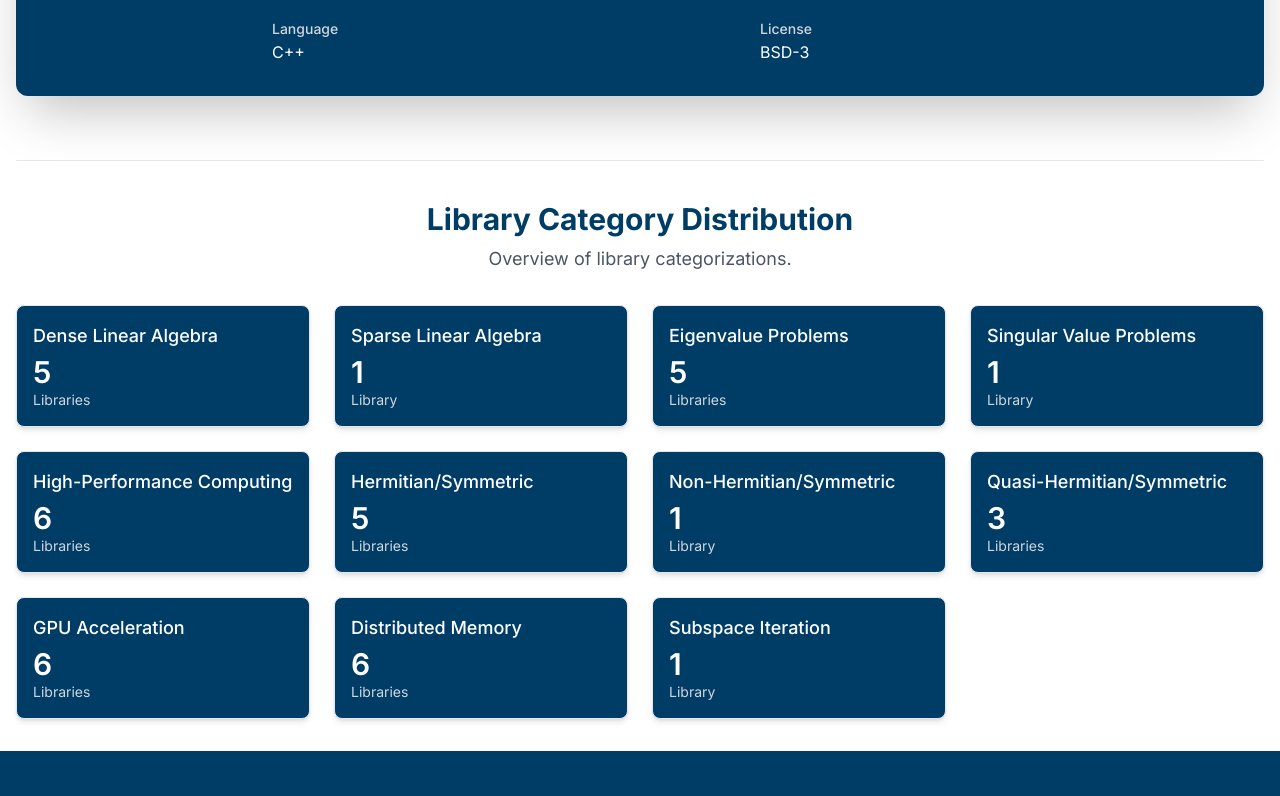
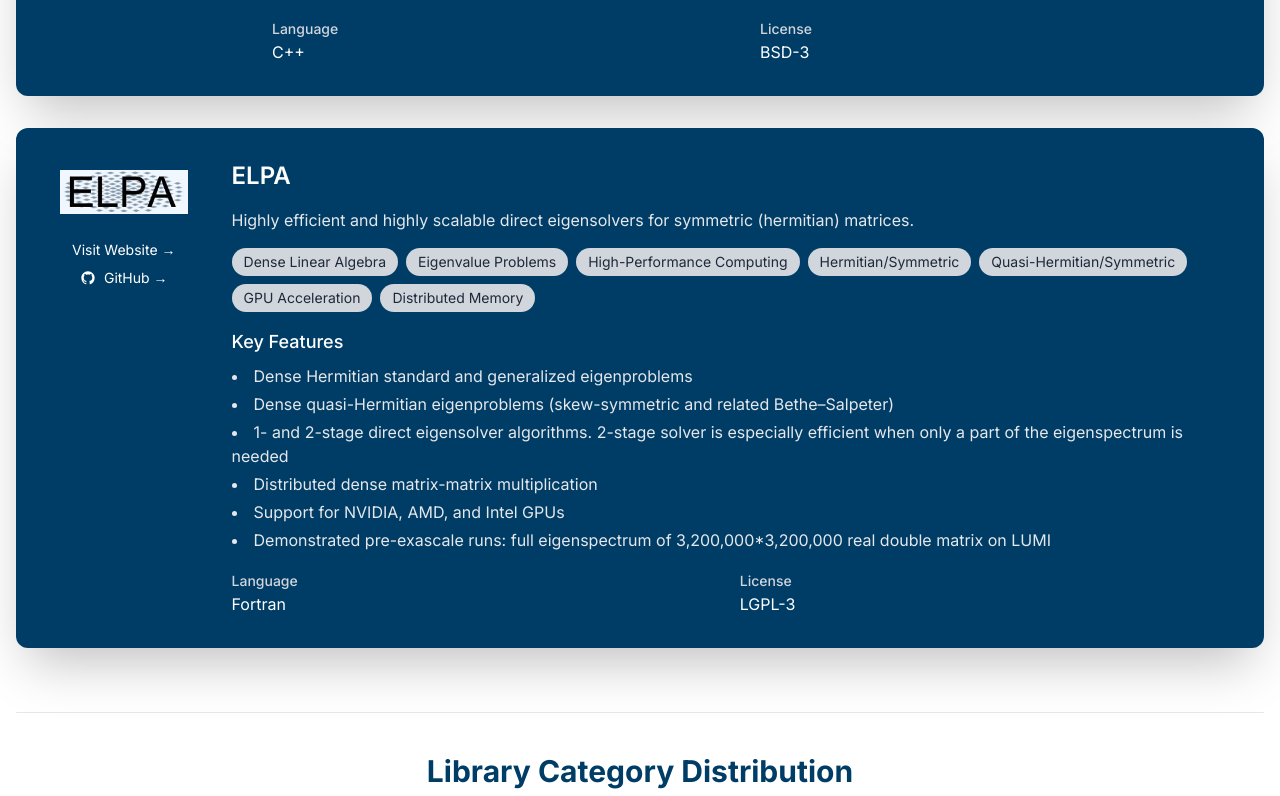
Before and after one commit to ExaNLA-Network/exanla-network.github.io, a Next.js app: page /libraries in a window 1280 px wide. Shown: the part 4104-4900 px from the top of the page. Built offline with nearby package versions, Linux system fonts and the light colour scheme.

Commit message:
Add ELPA library

```diff
--- a/app/libraries/libraries-data.ts
+++ b/app/libraries/libraries-data.ts
@@ -214,5 +214,32 @@
       libraryCategories.GPU_ACCELERATION,
       libraryCategories.DISTRIBUTED_MEMORY
     ],
+  },
+  {
+    id: 'elpa',
+    name: 'ELPA',
+    description: 'Highly efficient and highly scalable direct eigensolvers for symmetric (hermitian) matrices.',
+    features: [
+      'Dense Hermitian standard and generalized eigenproblems',
+      'Dense quasi-Hermitian eigenproblems (skew-symmetric and related Bethe–Salpeter)',
+      '1- and 2-stage direct eigensolver algorithms. 2-stage solver is especially efficient when only a part of the eigenspectrum is needed',
+      'Distributed dense matrix-matrix multiplication',
+      'Support for NVIDIA, AMD, and Intel GPUs',
+      'Demonstrated pre-exascale runs: full eigenspectrum of 3,200,000*3,200,000 real double matrix on LUMI',
+    ],
+    language: 'Fortran',
+    license: 'LGPL-3',
+    website: 'https://elpa.mpcdf.mpg.de/',
+    repository: 'https://gitlab.mpcdf.mpg.de/elpa/elpa',
+    logo: '/libraries/logo/elpa-logo.png',
+    categories: [
+      libraryCategories.DENSE_LINEAR_ALGEBRA,
+      libraryCategories.EIGENVALUE_PROBLEMS,
+      libraryCategories.HIGH_PERFORMANCE_COMPUTING,
+      libraryCategories.HERMITIAN_SYMMETRIC,
+      libraryCategories.QUASI_HERMITIAN_SYMMETRIC,
+      libraryCategories.GPU_ACCELERATION,
+      libraryCategories.DISTRIBUTED_MEMORY
+    ],
   }
 ];
```
Also changed, not shown: public/libraries/logo/elpa-logo.png (added).
